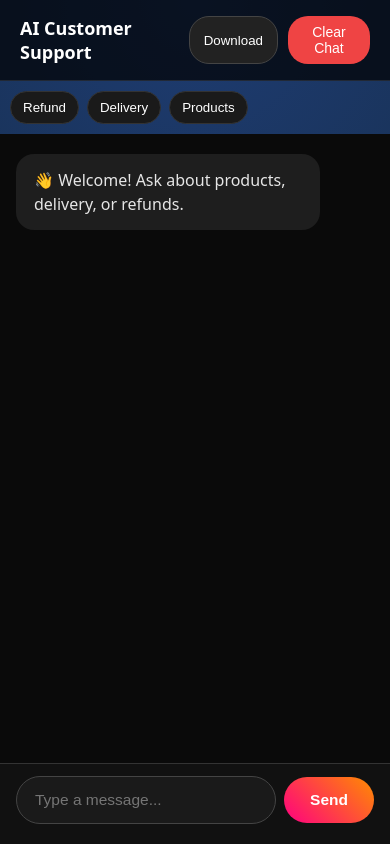
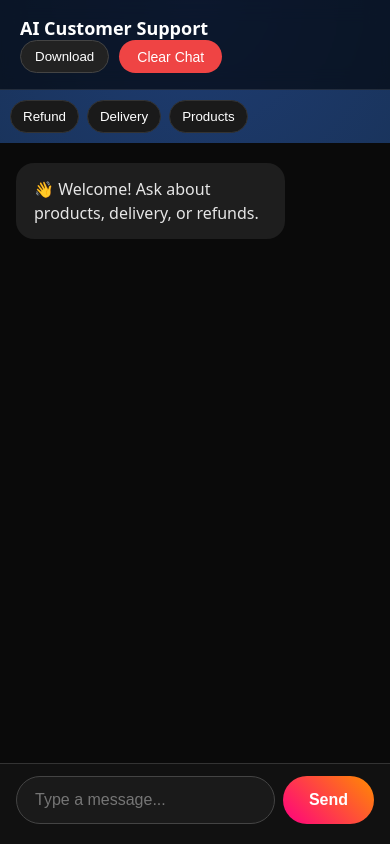
Before and after one commit to teruel567/Teruel, a plain HTML site: page index.html in a window 390 px wide. Drawn offline with Linux system fonts and the light colour scheme.

Commit message:
Refactor CSS styles for header and buttons

```diff
--- a/style.css
+++ b/style.css
@@ -14,14 +14,12 @@ body {
   overflow: hidden;
 }
 
+/* HEADER */
 header {
   padding: 16px 20px;
-  background: rgba(0, 0, 0, 0.7);
+  background: rgba(0, 0, 0, 0.6);
+  backdrop-filter: blur(10px);
   border-bottom: 1px solid rgba(255, 255, 255, 0.1);
-  display: flex;
-  justify-content: space-between;
-  align-items: center;
-  flex-shrink: 0;
 }
 
 header h2 {
@@ -29,6 +27,7 @@ header h2 {
   font-weight: 600;
 }
 
+/* BUTTONS */
 #clearBtn {
   padding: 8px 18px;
   background: #ef4444;
@@ -38,6 +37,7 @@ header h2 {
   font-size: 14px;
   cursor: pointer;
 }
+
 #downloadBtn {
   background: #222;
   color: white;
@@ -51,6 +51,8 @@ header h2 {
 #downloadBtn:hover {
   background: #333;
 }
+
+/* CHAT */
 #chatContainer {
   flex: 1;
   padding: 20px 16px;
@@ -63,7 +65,7 @@ header h2 {
 }
 
 .message {
-  max-width: 85%;
+  max-width: 75%;
   padding: 14px 18px;
   border-radius: 18px;
   line-height: 1.5;
@@ -81,16 +83,19 @@ header h2 {
   color: #e6e6e6;
 }
 
+.message p {
+  margin: 0;
+}
+
+/* INPUT */
 .input-area {
   padding: 12px 16px 20px;
   background: #111;
   border-top: 1px solid #333;
-  flex-shrink: 0;
 }
 
 .input-row {
   display: flex;
-  align-items: center;
   gap: 8px;
 }
 
@@ -124,27 +129,24 @@ header h2 {
 #sendBtn:hover {
   opacity: 0.9;
 }
-@media (max-width: 480px) {
-  #userInput, #sendBtn {
-    font-size: 15.5px;
-  }
+
+#sendBtn:active {
+  transform: scale(0.97);
 }
 
-#chatContainer::-webkit-scrollbar {
-  width: 6px;
-}
-#chatContainer::-webkit-scrollbar-thumb {
-  background: rgba(255,255,255,0.2);
-  border-radius: 10px;
+#sendBtn:disabled {
+  opacity: 0.5;
+  cursor: not-allowed;
 }
 
-/* Quick buttons */
+/* QUICK BUTTONS */
 .quick-questions {
   display: flex;
   gap: 8px;
   padding: 10px;
   overflow-x: auto;
 }
+
 .quick-questions button {
   background: #1a1a1a;
   border: 1px solid #333;
@@ -159,7 +161,21 @@ header h2 {
   background: #333;
 }
 
-/* Animation */
+.quick-questions button:active {
+  transform: scale(0.95);
+}
+
+/* SCROLLBAR */
+#chatContainer::-webkit-scrollbar {
+  width: 6px;
+}
+
+#chatContainer::-webkit-scrollbar-thumb {
+  background: rgba(255,255,255,0.2);
+  border-radius: 10px;
+}
+
+/* ANIMATIONS */
 .message.assistant {
   animation: fadeIn 0.3s ease;
 }
@@ -174,6 +190,8 @@ header h2 {
     transform: translateY(0);
   }
 }
+
+/* TYPING */
 .typing {
   letter-spacing: 3px;
   animation: blink 1s infinite;
@@ -182,8 +200,4 @@ header h2 {
 @keyframes blink {
   0%, 100% { opacity: 0.2; }
   50% { opacity: 1; }
-}
-#sendBtn:disabled {
-  opacity: 0.5;
-  cursor: not-allowed;
-  }
+    }
```
